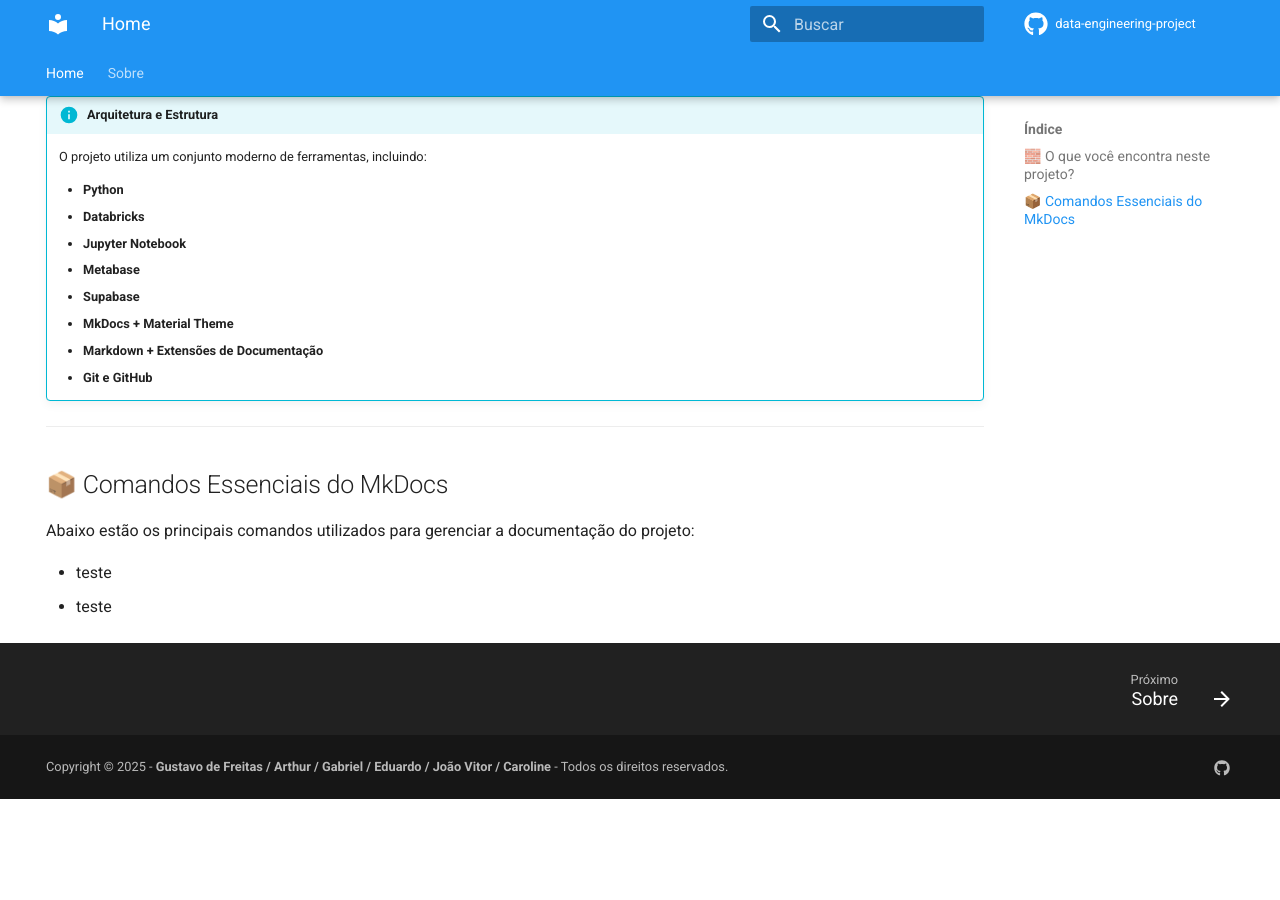
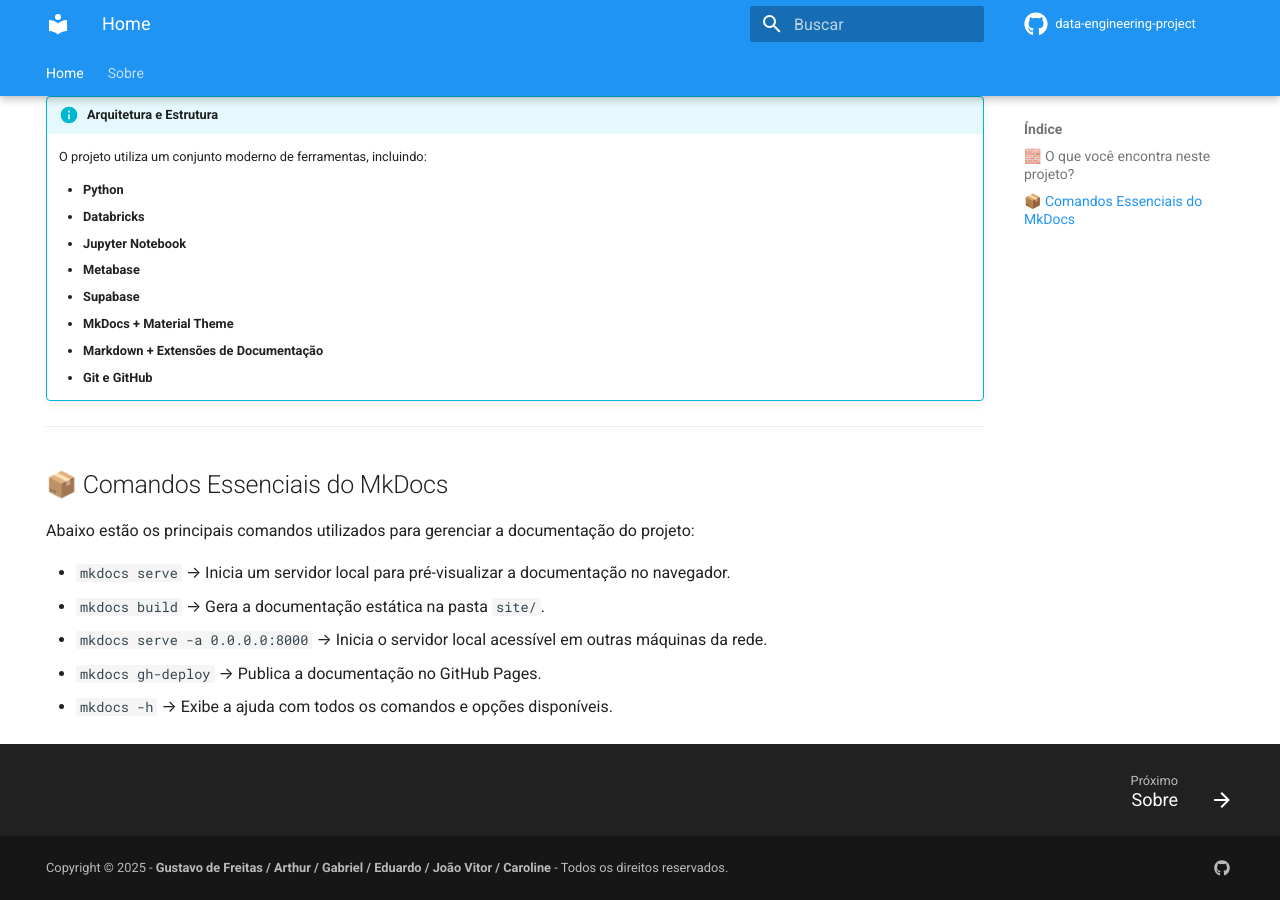
Before and after one commit to data-engineering-project-satc/data-engineering-project, an MkDocs documentation site: the page built from docs/index.md, in a window 1280 px wide and 900 px high, scrolled down 529 px. Built offline with MkDocs 1.6.1 and Material for MkDocs 9.7.7, drawn with Linux system fonts in a browser that asks for light colours; before the commit the page ends 1328 px from its top, so only the background shows below that.

Commit message:
Update index.md
adicionado os comandos principais do mkdocs

```diff
--- a/docs/index.md
+++ b/docs/index.md
@@ -38,5 +38,8 @@
 
 Abaixo estão os principais comandos utilizados para gerenciar a documentação do projeto:
 
-- teste
-- teste
+- `mkdocs serve` → Inicia um servidor local para pré-visualizar a documentação no navegador.
+- `mkdocs build` → Gera a documentação estática na pasta `site/`.
+- `mkdocs serve -a 0.0.0.0:8000` → Inicia o servidor local acessível em outras máquinas da rede.
+- `mkdocs gh-deploy` → Publica a documentação no GitHub Pages.
+- `mkdocs -h` → Exibe a ajuda com todos os comandos e opções disponíveis.
```
